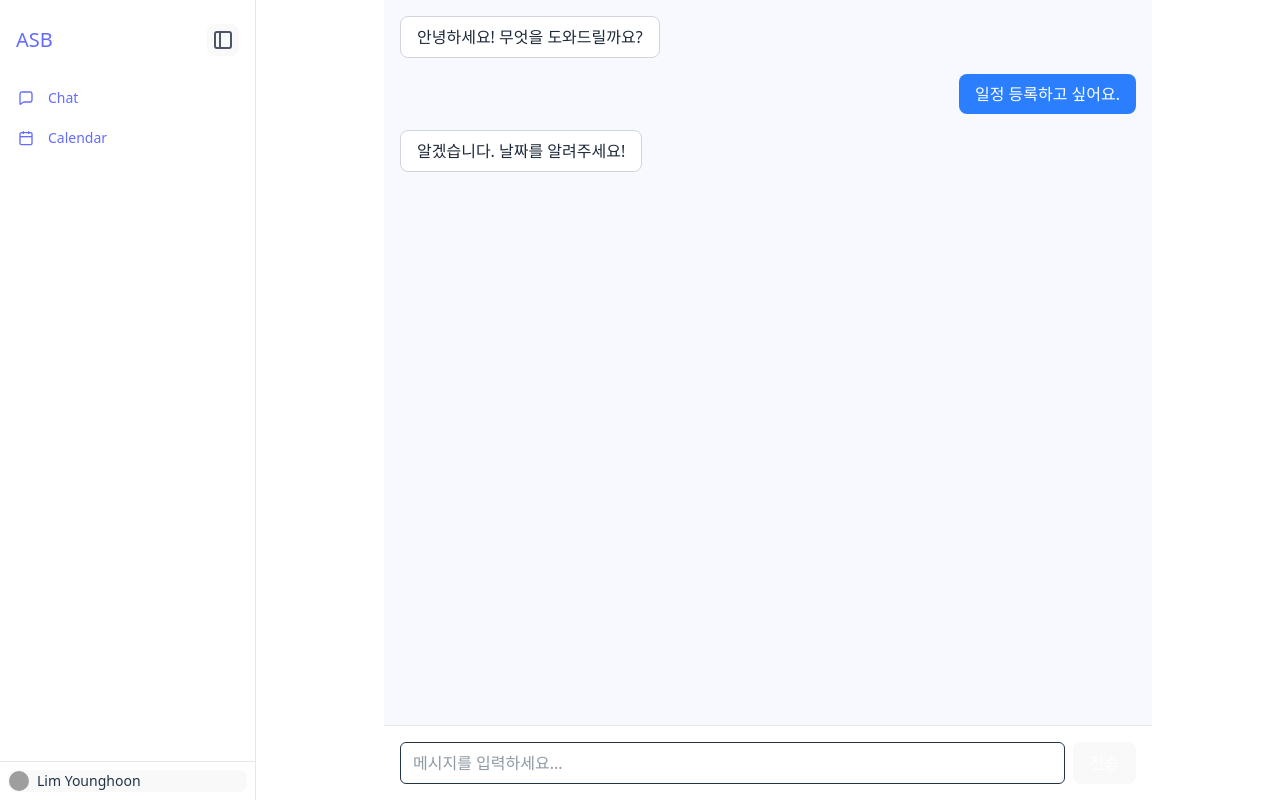
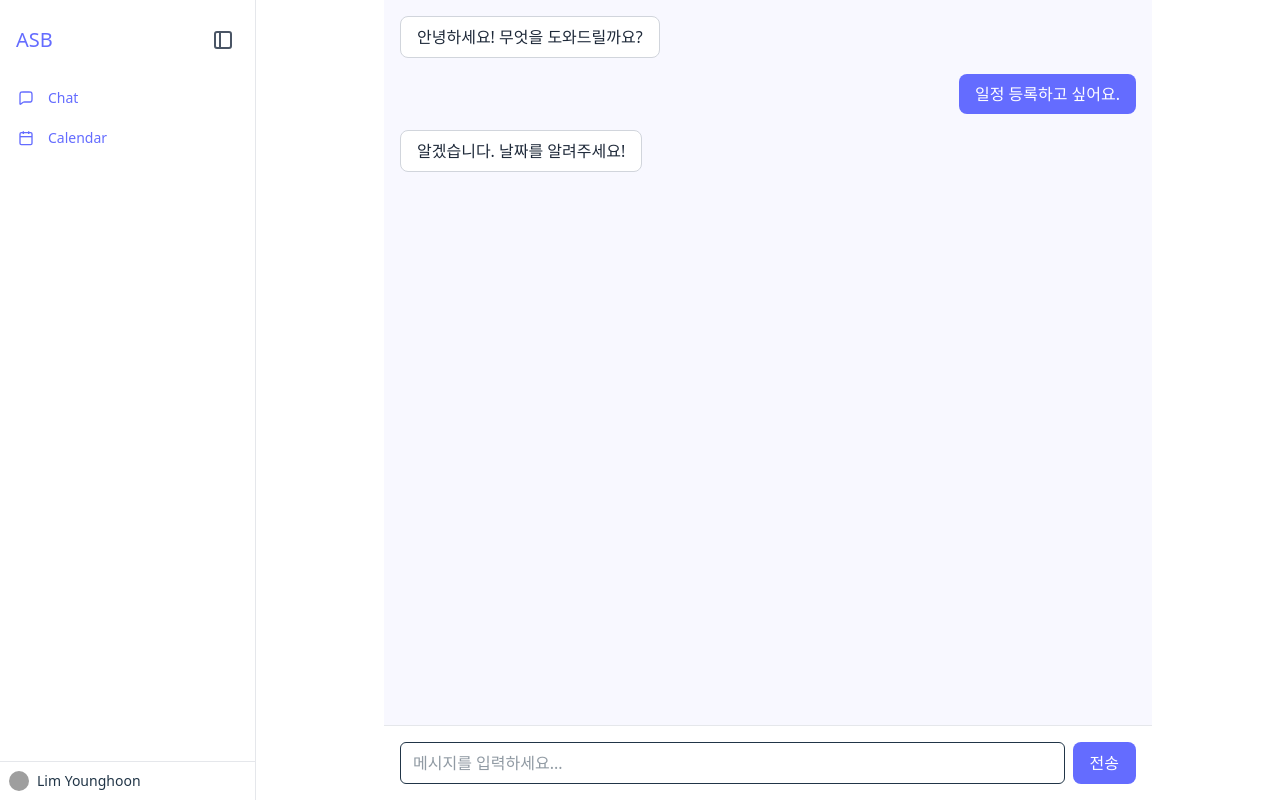
Before and after one commit to yhoon3002/schedule-bot, a Vue app in the folder frontend/: page / in a window 1280 px wide. Built offline with nearby package versions, Linux system fonts and the light colour scheme; grey boxes are pictures that could not be loaded.

Commit message:
[style]프론트 : 전역 스타일 삭제 및 스타일 변경

```diff
--- a/frontend/src/components/ChatComponent.vue
+++ b/frontend/src/components/ChatComponent.vue
@@ -13,7 +13,7 @@
                     :class="[
                         'rounded-lg px-4 py-2 max-w-md break-words whitespace-pre-line text-left',
                         msg.role === 'user'
-                            ? 'bg-blue-500 text-white'
+                            ? 'bg-[#646CFF] text-white'
                             : 'bg-white border border-gray-300 text-gray-800',
                     ]"
                 >
@@ -29,12 +29,13 @@
                     ref="inputBox"
                     rows="1"
                     class="flex-1 resize-none overflow-y-auto max-h-40 border rounded-md px-3 py-2 focus:outline-none focus:ring-2 focus:ring-blue-400"
+                    style="scrollbar-width: none"
                     placeholder="메시지를 입력하세요..."
                     @input="autoResize"
                 ></textarea>
                 <button
                     type="submit"
-                    class="px-4 py-2 bg-blue-500 text-white rounded-md hover:bg-blue-600"
+                    class="px-4 py-2 bg-[#646CFF] text-white rounded-md hover:bg-blue-600"
                 >
                     전송
                 </button>
--- a/frontend/src/style.css
+++ b/frontend/src/style.css
@@ -44,7 +44,6 @@ button {
     font-size: 1em;
     font-weight: 500;
     font-family: inherit;
-    background-color: #1a1a1a;
     cursor: pointer;
     transition: border-color 0.25s;
 }
@@ -75,7 +74,4 @@ button:focus-visible {
     a:hover {
         color: #747bff;
     }
-    button {
-        background-color: #f9f9f9;
-    }
 }
```
